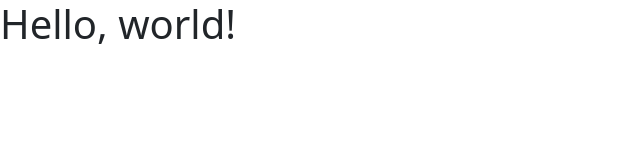
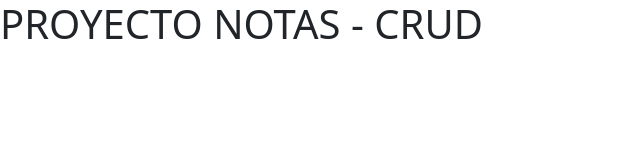
Before and after one commit to agustingu20/TrabajoIndivualCRUD, a plain HTML site: page index.html in a window 1280 px wide. Shown: the whole page, without its empty margins (0-640 px from the left). Drawn offline with nearby package versions, Linux system fonts and the light colour scheme.

Commit message:
primer commit en develop

```diff
--- a/index.html
+++ b/index.html
@@ -14,7 +14,7 @@
 </head>
 
 <body>
-    <h1>Hello, world!</h1>
+    <h1>PROYECTO NOTAS - CRUD</h1>
 
     <!-- Optional JavaScript; choose one of the two! -->
 
```
